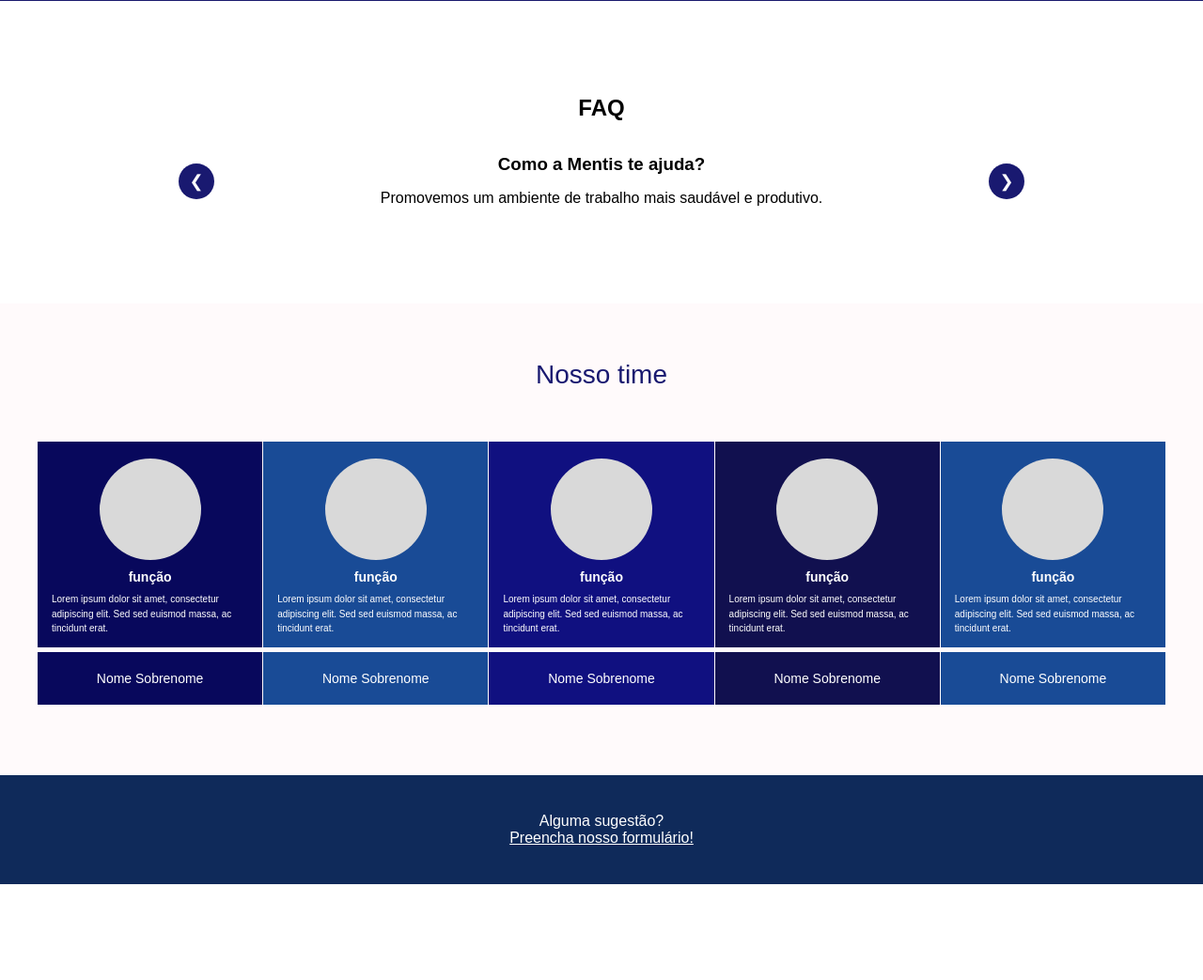
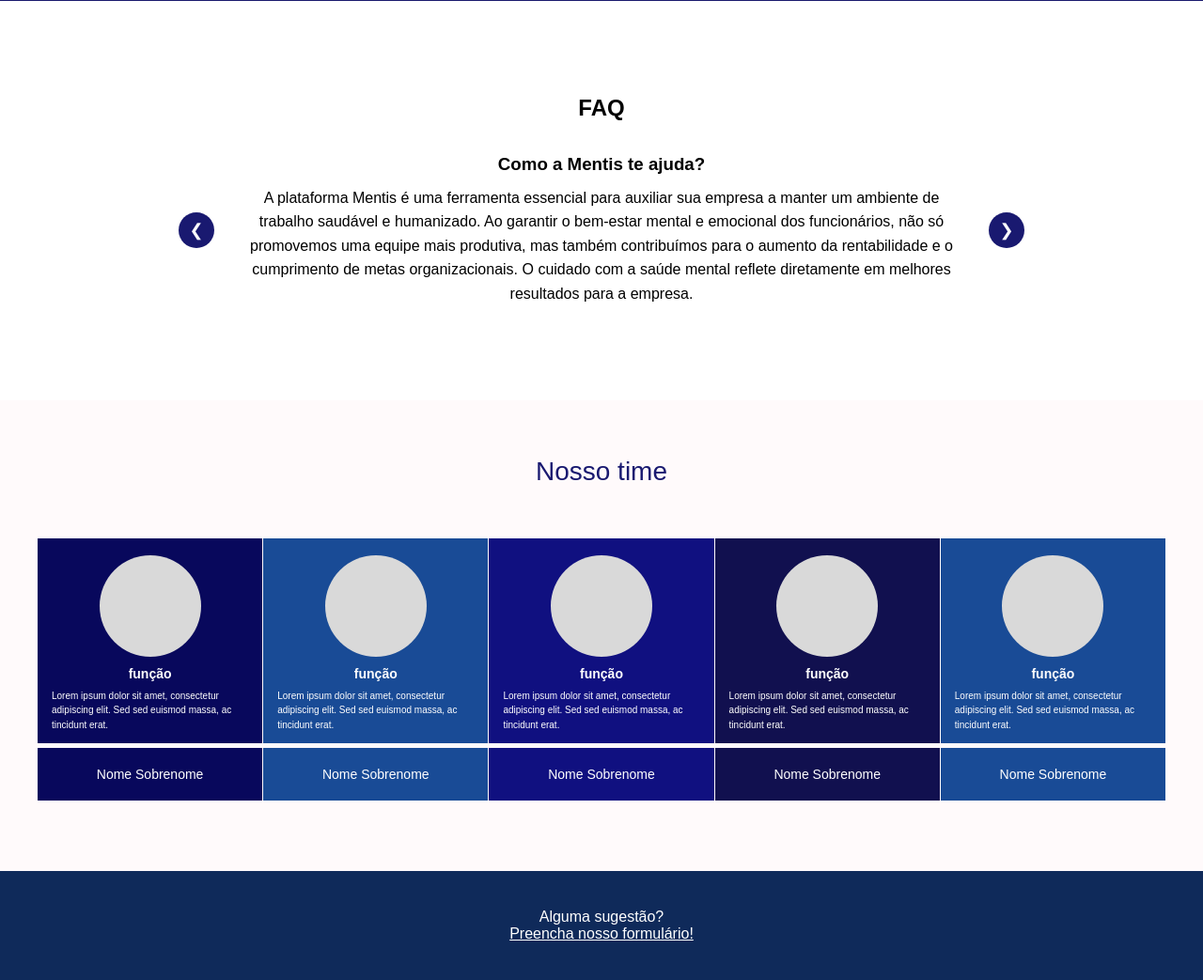
Before and after one commit to Guizindograu12/Mentis, a Flask app: page / in a window 1280 px wide. Shown: the part 2258-3301 px from the top of the page at 94% size. Before the commit the page ends 3199 px from the top, so only its background shows below. Run offline with Flask 3, Linux system fonts and the light colour scheme.

Commit message:
elaborar textos do carrossel

```diff
--- a/templates/index.html
+++ b/templates/index.html
@@ -355,8 +355,10 @@
 
                 <p>
 
-                    Promovemos um ambiente de trabalho
-                    mais saudável e produtivo.
+                A plataforma Mentis é uma ferramenta essencial para auxiliar sua empresa a manter um ambiente de trabalho saudável e humanizado.
+                Ao garantir o bem-estar mental e emocional dos funcionários, não só promovemos uma equipe mais produtiva, mas também contribuímos
+                para o aumento da rentabilidade e o cumprimento de metas organizacionais.
+                O cuidado com a saúde mental reflete diretamente em melhores resultados para a empresa.
 
                 </p>
 
@@ -376,7 +378,9 @@
 
                 <p>
 
-                    Analisar respostas e detectar padrões.
+                As respostas fornecidas por meio do formulário serão diretamente encaminhadas para nossa inteligência artificial (IA).
+                Essa IA é especialmente treinada para analisar os dados coletados nos questionários, com o objetivo de criar um banco de dados robusto que armazena respostas anteriores.
+                Isso permite que a IA identifique padrões e detecte potenciais indícios de danos à saúde mental dos colaboradores, de forma proativa e contínua.
 
                 </p>
 
@@ -396,7 +400,9 @@
 
                 <p>
 
-                    Somente resultados consolidados.
+                Somente a IA tem acesso às respostas completas. Esses dados são completamente anônimos, garantindo total privacidade aos respondentes.
+                Após a análise detalhada realizada pela IA, apenas os resultados consolidados são compartilhados com os departamentos de Recursos Humanos (RH) e Saúde, Segurança e Meio Ambiente (EHS).
+                Caso sejam identificados sinais de possíveis danos à saúde mental, o RH e/ou o EHS serão informados para que a empresa possa tomar as medidas adequadas, assegurando o cuidado com seus colaboradores.
 
                 </p>
 
@@ -416,7 +422,8 @@
 
                 <p>
 
-                    Não.
+                De forma alguma! Nós, da Mentis, não temos acesso às respostas individuais. Nosso compromisso é criar um ambiente onde os respondentes se sintam
+                completamente à vontade.
 
                 </p>
 
```
Also changed, not shown: static/css/style.css (line endings or trailing spaces).
